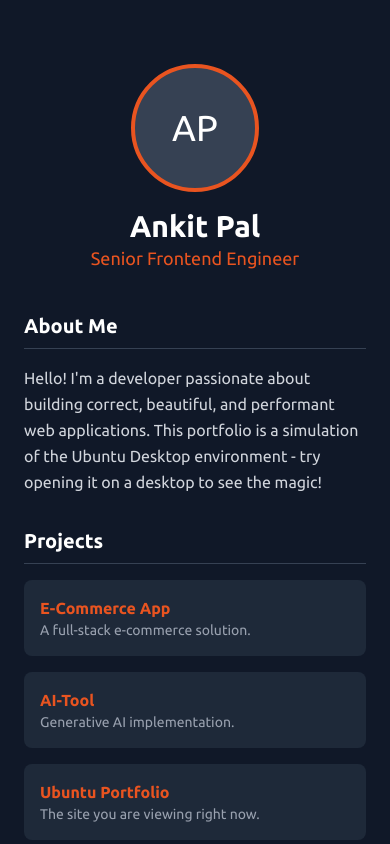
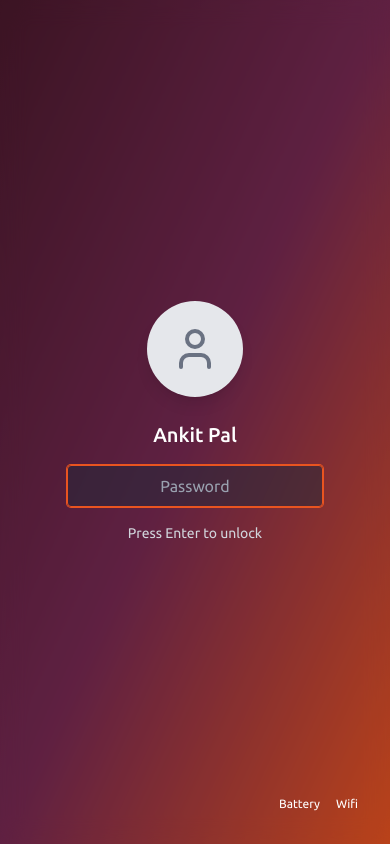
Before and after one commit to ankitpal181/ubuntu-portfolio, a React (Vite) app: page / in a window 390 px wide. Shown: the top 844 px of the page. Built offline with nearby package versions, Linux system fonts and the light colour scheme.

Commit message:
commented out mobile version for now

```diff
--- a/src/App.jsx
+++ b/src/App.jsx
@@ -27,9 +27,9 @@ function App() {
     setOsState('desktop');
   };
 
-  if (isMobile) {
-    return <MobileProfile />;
-  }
+  // if (isMobile) {
+  //   return <MobileProfile />;
+  // }
 
   return (
     <OSProvider>
```
